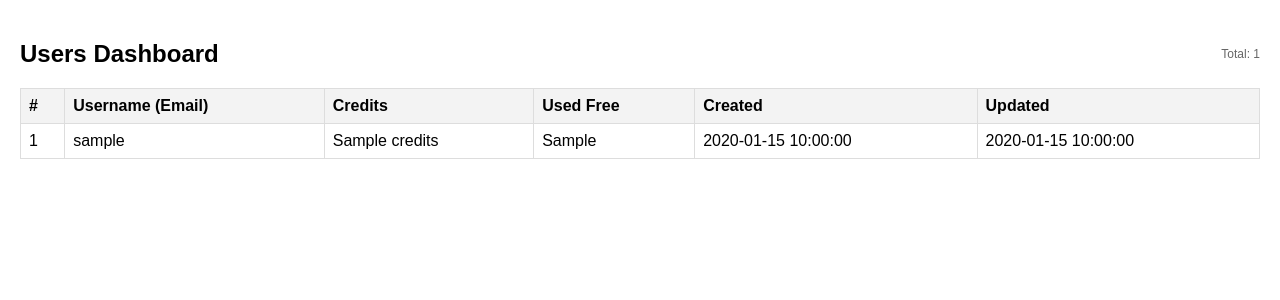
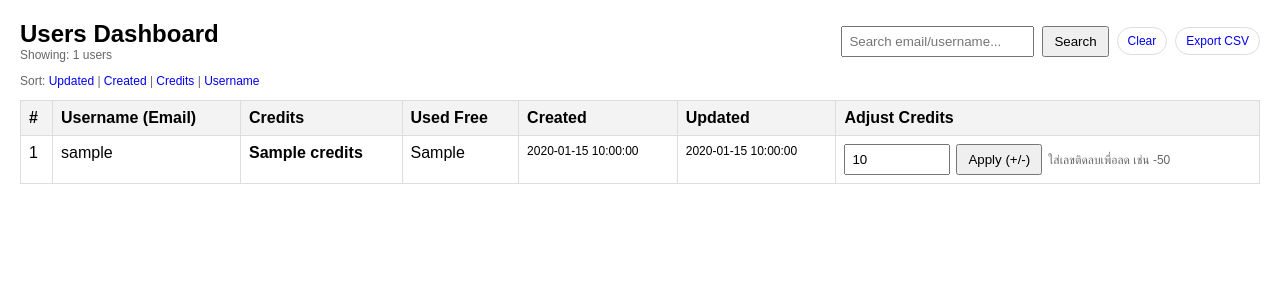
Before and after one commit to Gowithe/scangrade-thai, a Flask app: template templates/admin_users.html in a window 1280 px wide. Shown: the top 300 px of the page. Run offline with Flask 3, Linux system fonts and the light colour scheme; the template is opened without the code that fills it: most values are stand-ins (such as "Sample title", 1, 10 or a date in 2020); parts of the project's set-up code (start-up, migrations or seed data) failed here and were passed over.

Commit message:
Enhance admin users dashboard layout and controls
Updated the users dashboard

```diff
--- a/templates/admin_users.html
+++ b/templates/admin_users.html
@@ -6,17 +6,47 @@
   <style>
     body { font-family: Arial, sans-serif; margin: 20px; }
     table { border-collapse: collapse; width: 100%; }
-    th, td { border: 1px solid #ddd; padding: 8px; }
+    th, td { border: 1px solid #ddd; padding: 8px; vertical-align: top; }
     th { background: #f3f3f3; text-align: left; }
     .muted { color: #666; font-size: 12px; }
-    .top { display:flex; align-items:center; justify-content:space-between; }
+    .top { display:flex; gap:12px; align-items:center; justify-content:space-between; flex-wrap:wrap; }
+    .controls { display:flex; gap:8px; align-items:center; flex-wrap:wrap; }
+    input[type="text"], input[type="number"] { padding:6px; }
+    button { padding:6px 10px; cursor:pointer; }
+    a { text-decoration:none; }
+    .pill { display:inline-block; padding:6px 10px; border:1px solid #ddd; border-radius:999px; background:#fff; }
+    .row-actions { display:flex; gap:6px; align-items:center; flex-wrap:wrap; }
+    .small { font-size:12px; }
   </style>
 </head>
 <body>
   <div class="top">
-    <h2>Users Dashboard</h2>
-    <div class="muted">Total: {{ users|length }}</div>
+    <div>
+      <h2 style="margin:0;">Users Dashboard</h2>
+      <div class="muted">Showing: {{ users|length }} users</div>
+    </div>
+
+    <div class="controls">
+      <form method="get" action="/admin/users" class="controls">
+        <input type="hidden" name="token" value="{{ token }}">
+        <input type="text" name="q" value="{{ q }}" placeholder="Search email/username...">
+        <input type="hidden" name="sort" value="{{ sort }}">
+        <input type="hidden" name="dir" value="{{ direction }}">
+        <button type="submit">Search</button>
+        <a class="pill small" href="/admin/users?token={{ token }}">Clear</a>
+      </form>
+
+      <a class="pill small" href="/admin/users.csv?token={{ token }}&q={{ q }}&sort={{ sort }}&dir={{ direction }}">Export CSV</a>
+    </div>
   </div>
+
+  <p class="muted">
+    Sort:
+    <a href="/admin/users?token={{ token }}&q={{ q }}&sort=updated_at&dir={{ 'asc' if (sort=='updated_at' and direction=='desc') else 'desc' }}">Updated</a> |
+    <a href="/admin/users?token={{ token }}&q={{ q }}&sort=created_at&dir={{ 'asc' if (sort=='created_at' and direction=='desc') else 'desc' }}">Created</a> |
+    <a href="/admin/users?token={{ token }}&q={{ q }}&sort=credits&dir={{ 'asc' if (sort=='credits' and direction=='desc') else 'desc' }}">Credits</a> |
+    <a href="/admin/users?token={{ token }}&q={{ q }}&sort=username&dir={{ 'asc' if (sort=='username' and direction=='desc') else 'desc' }}">Username</a>
+  </p>
 
   <table>
     <thead>
@@ -27,6 +57,7 @@
         <th>Used Free</th>
         <th>Created</th>
         <th>Updated</th>
+        <th>Adjust Credits</th>
       </tr>
     </thead>
     <tbody>
@@ -34,10 +65,19 @@
       <tr>
         <td>{{ loop.index }}</td>
         <td>{{ u.username }}</td>
-        <td>{{ u.credits }}</td>
+        <td><b>{{ u.credits }}</b></td>
         <td>{{ u.used_free }}</td>
-        <td>{{ u.created_at }}</td>
-        <td>{{ u.updated_at }}</td>
+        <td class="small">{{ u.created_at }}</td>
+        <td class="small">{{ u.updated_at }}</td>
+        <td>
+          <form class="row-actions" method="post"
+                action="/admin/users/credits?token={{ token }}&q={{ q }}&sort={{ sort }}&dir={{ direction }}">
+            <input type="hidden" name="username" value="{{ u.username }}">
+            <input type="number" name="delta" value="10" step="1" style="width:90px;">
+            <button type="submit">Apply (+/-)</button>
+            <span class="muted small">ใส่เลขติดลบเพื่อลด เช่น -50</span>
+          </form>
+        </td>
       </tr>
       {% endfor %}
     </tbody>
```
